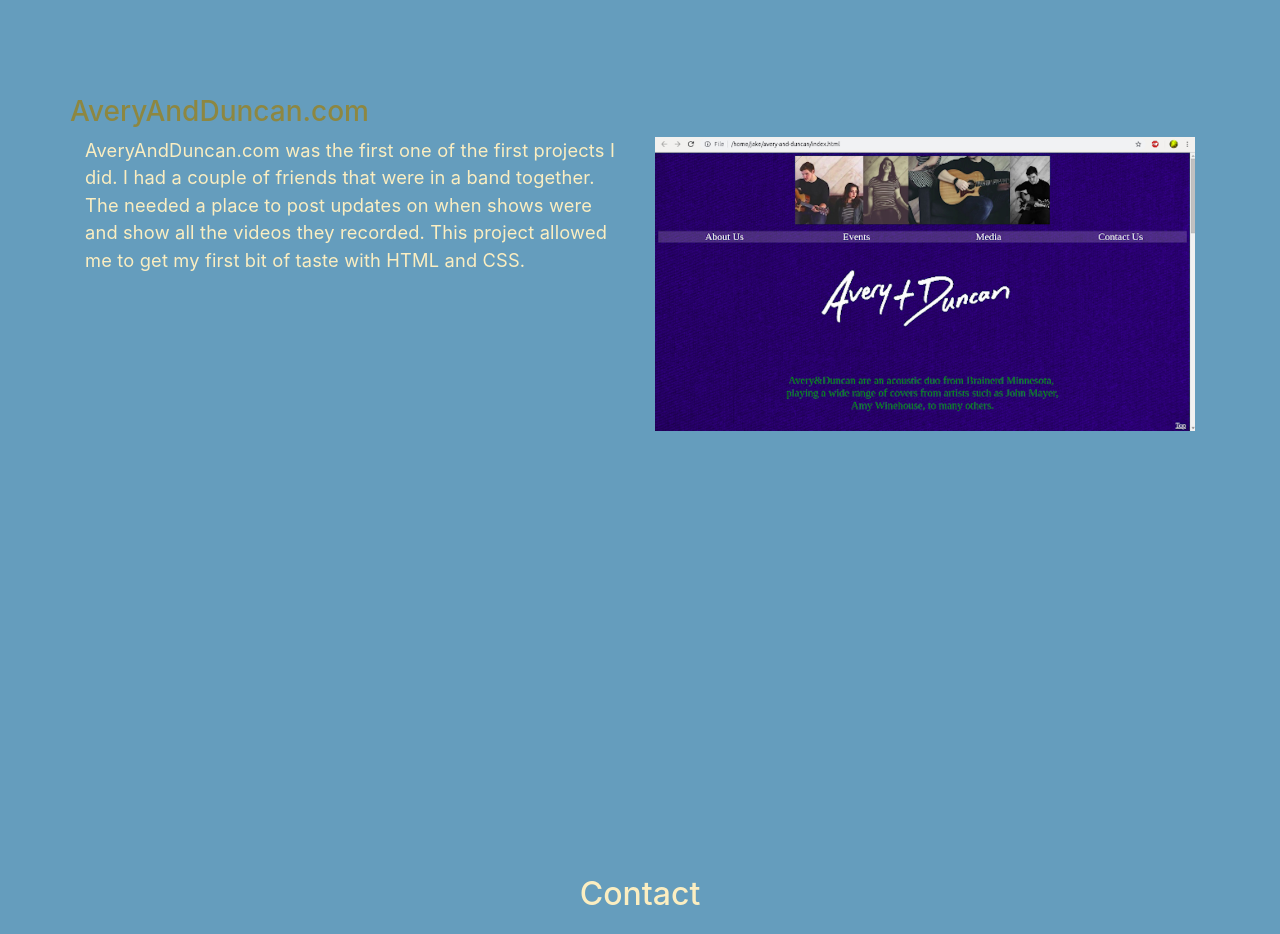
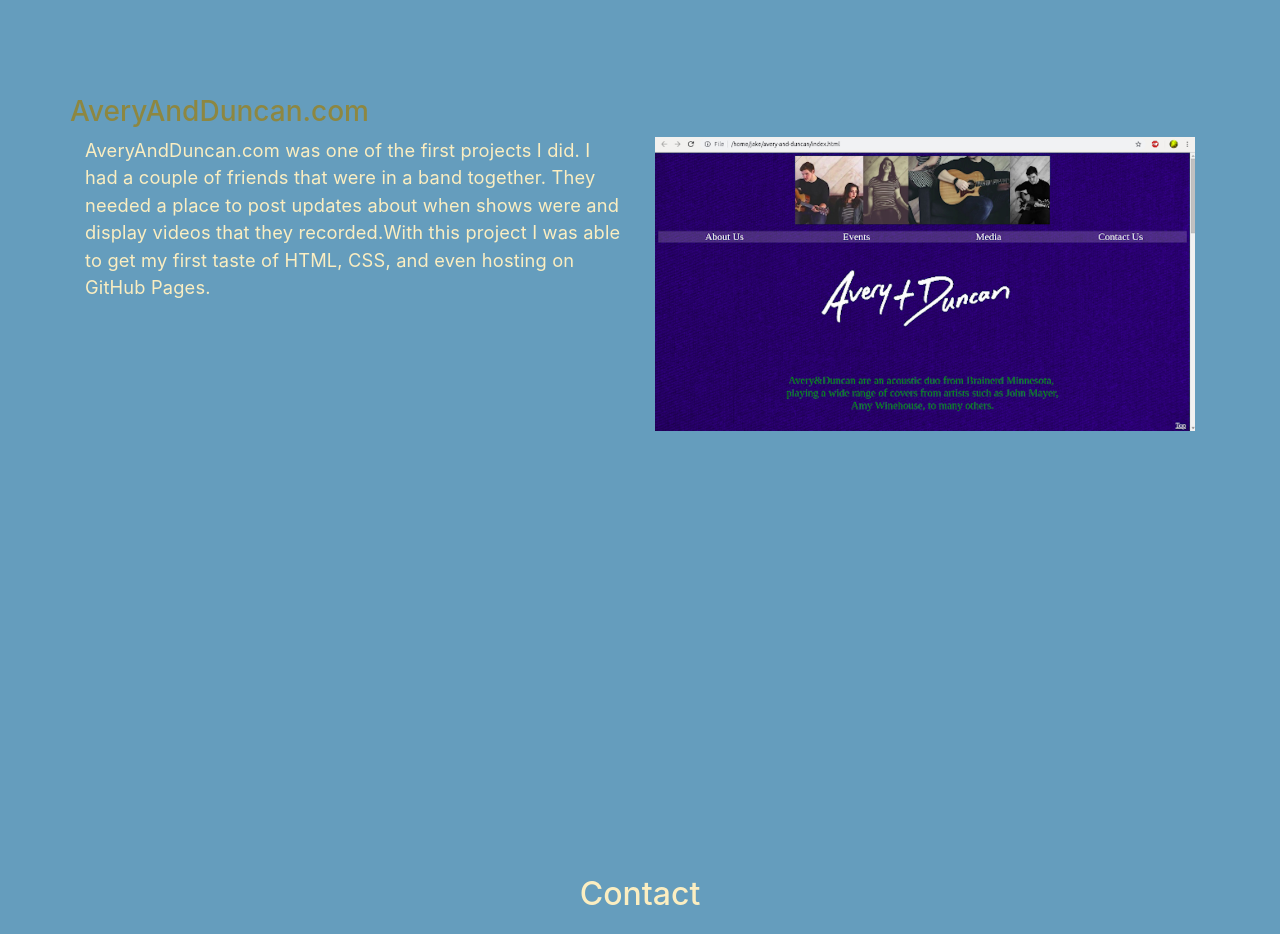
Before and after one commit to jacob-oreilly/web-portfolio, a React (Create React App) app: page / in a window 1280 px wide. Shown: the part 1680-2614 px from the top of the page. Built offline with nearby package versions, Linux system fonts and the light colour scheme.

Commit message:
Fixed typos and formatting

```diff
--- a/package.json
+++ b/package.json
@@ -1,5 +1,5 @@
 {
-  "homepage": "jacobeoreilly.com",
+  "homepage": "http://www.jacobeoreilly.com/",
   "name": "web-portfolio",
   "version": "0.1.0",
   "private": true,
--- a/public/index.html
+++ b/public/index.html
@@ -16,6 +16,7 @@
       user's mobile device or desktop. See https://developers.google.com/web/fundamentals/web-app-manifest/
     -->
     <link rel="manifest" href="%PUBLIC_URL%/manifest.json" />
+    <link rel="shortcut icon" href="%PUBLIC_URL%/favicon.ico">
     <!--
       Notice the use of %PUBLIC_URL% in the tags above.
       It will be replaced with the URL of the `public` folder during the build.
@@ -25,7 +26,7 @@
       work correctly both with client-side routing and a non-root public URL.
       Learn how to configure a non-root public URL by running `npm run build`.
     -->
-    <title>React App</title>
+    <title>jacobeoreilly.com</title>
   </head>
   <body style="background-color: #659DBD">
     <noscript>You need to enable JavaScript to run this app.</noscript>
--- a/src/components/Projects.js
+++ b/src/components/Projects.js
@@ -35,11 +35,11 @@
                     <div className="row align-items-start justify-content-md">
                         <div className="col-lg-6 col-sm-12">
                             <Typography align="left" color="primary" paragraph={true}>
-                                AveryAndDuncan.com was the first one of the first projects I did.
-                                I had a couple of friends that were in a band together. The needed a
-                                place to post updates on when shows were and show all the videos
-                                they recorded. This project allowed me to get my first bit of taste with
-                                HTML and CSS.
+                                AveryAndDuncan.com was one of the first projects I did.
+                                I had a couple of friends that were in a band together. They needed a
+                                place to post updates about when shows were and display videos that they
+                                recorded.With this project I was able to get my first taste of HTML, CSS, and
+                                even hosting on GitHub Pages.
                         </Typography>
                         </div>
                         <div className="col-lg-6 col-sm-12">
```
